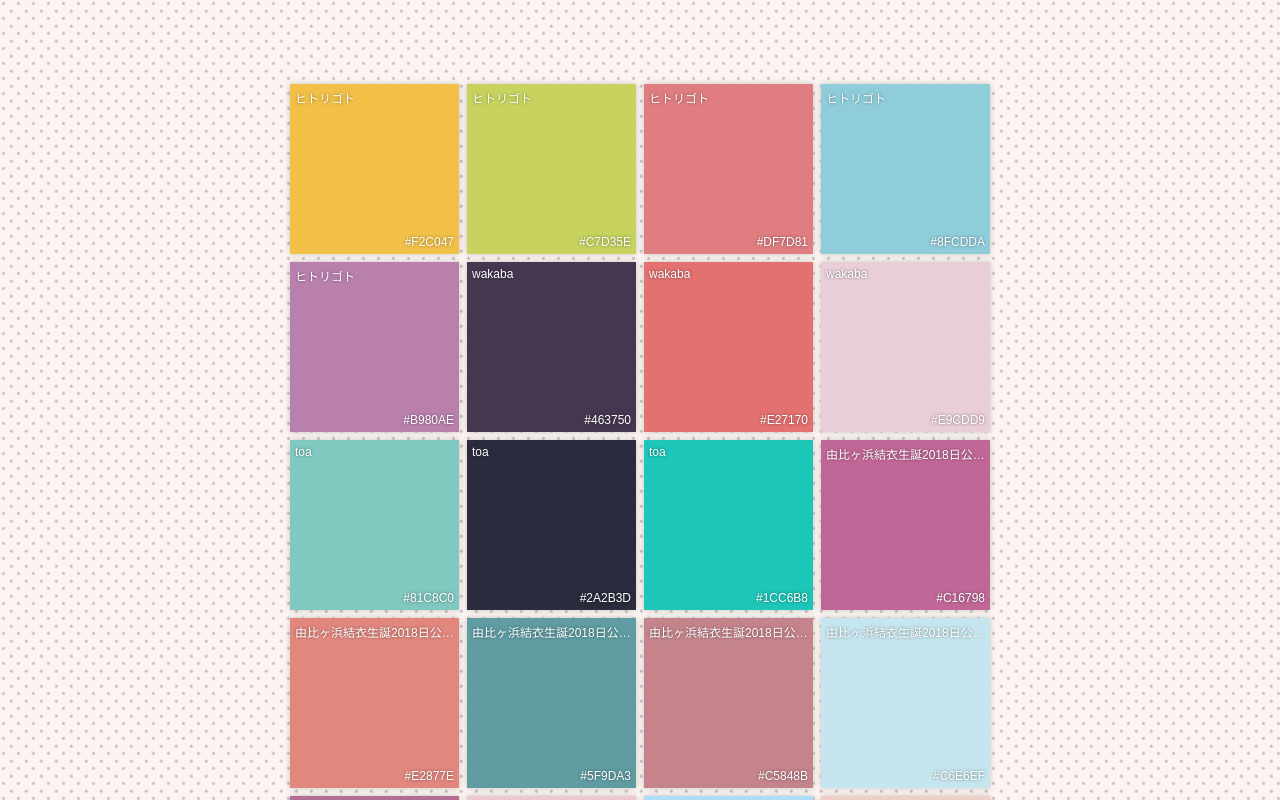
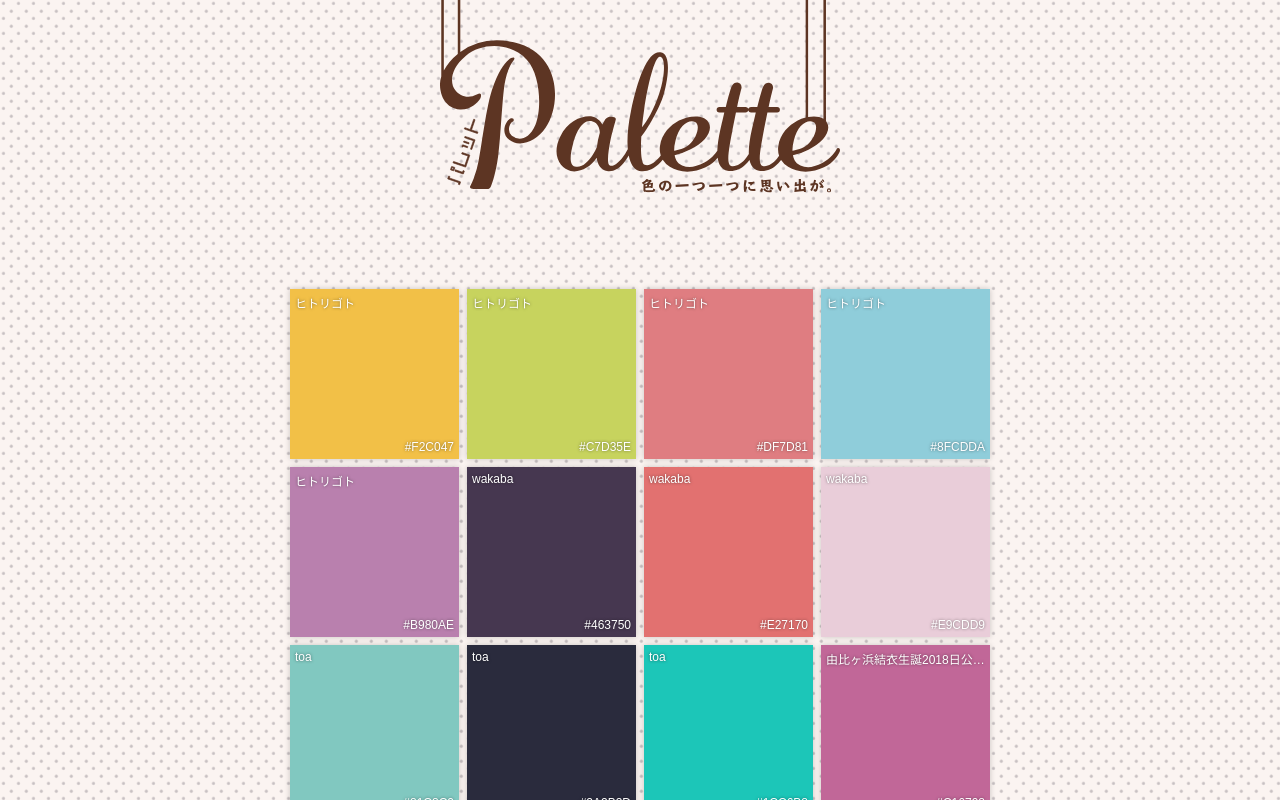
Before and after one commit to yui540/palette, a React app: page / in a window 1280 px wide. Shown: the top 800 px of the page. Built offline with nearby package versions, Linux system fonts and the light colour scheme.

Commit message:
update: ロゴを配置

```diff
--- a/src/components/Top/index.tsx
+++ b/src/components/Top/index.tsx
@@ -2,6 +2,7 @@ import * as React from 'react'
 import {
   Container,
   ColorWrapper,
+  Logo
 } from './styles'
 import Color from '../Color'
 import Modal from '../Modal'
@@ -43,6 +44,7 @@ export default class Top extends React.Component<Props, State> {
 
     return (
       <Container>
+        <Logo src='./images/logo.svg' alt='ロゴ' />
         <ColorWrapper>
           {colors.map((li, key) => (
             <Color
--- a/src/components/Top/styles.ts
+++ b/src/components/Top/styles.ts
@@ -3,9 +3,17 @@ import { pcLayout, spLayout } from '../../breakpoint'
 
 export const Container = styled.div`
   margin: 0 auto;
-  ${pcLayout(`
-    max-width: 740px;
-  `)}
+
+  ${pcLayout(`max-width: 740px;`)}
+`
+
+export const Logo = styled.img`
+  display: block;
+  margin: 0 auto;
+  transform: translateY(-30%);
+
+  ${pcLayout(`width: 400px;`)}
+  ${spLayout(`width: 65%;`)}
 `
 
 export const ColorWrapper = styled.div`
@@ -13,5 +21,7 @@ export const ColorWrapper = styled.div`
   display: flex;
   flex-wrap: wrap;
   justify-content: center;
-  margin-top: 80px;
+
+  ${pcLayout(`margin-top: 10px;`)}
+  ${spLayout(`margin-top: 5px;`)}
 `
```
